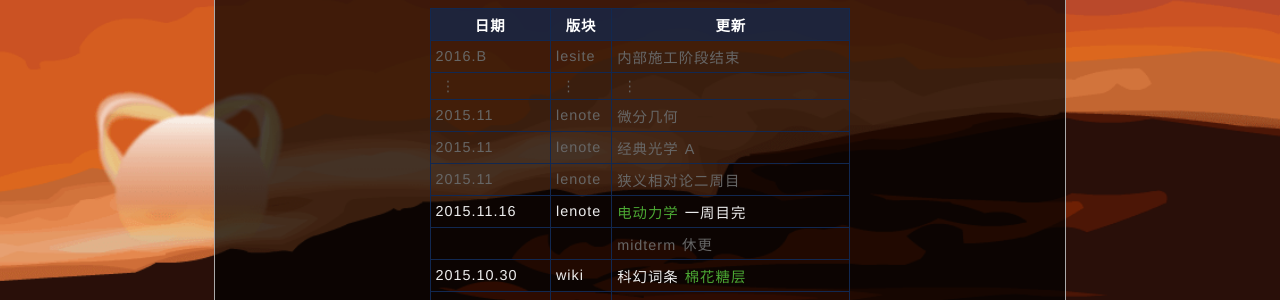
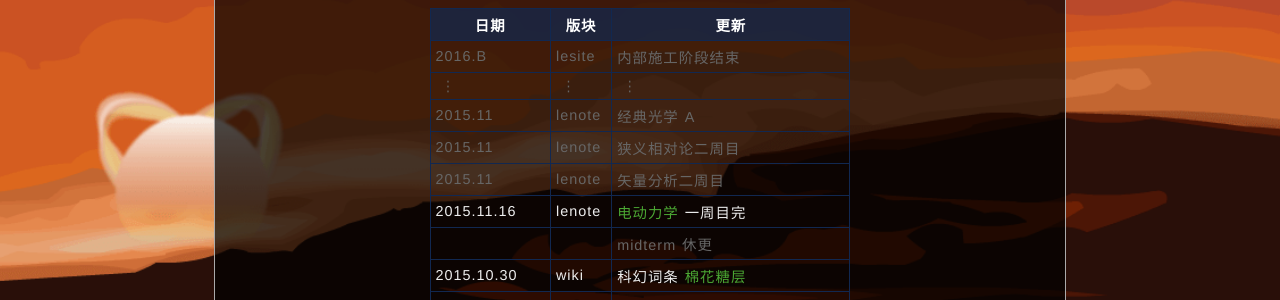
Before and after one commit to LePtC/LePtC.github.io, a Jekyll site: the page built from index.html, in a window 1280 px wide and 900 px high, scrolled down 1319 px. Shown: the part 151-451 px from the top of the window. Built offline with Jekyll 4.4.1, drawn with Linux system fonts in a browser that asks for light colours; Markdown is read by kramdown in place of the engine named in the settings; formulas are drawn with MathJax 3; comment, search, counter and statistics services are not loaded.

Commit message:
update index

```diff
--- a/index.html
+++ b/index.html
@@ -125,17 +125,17 @@ title: LePtC
 <tr style="color:#666">
   <td>2015.11</td>
   <td>lenote</td>
-  <td>微分几何</td>
-</tr>
-<tr style="color:#666">
-  <td>2015.11</td>
-  <td>lenote</td>
   <td>经典光学 A</td>
 </tr>
 <tr style="color:#666">
   <td>2015.11</td>
   <td>lenote</td>
   <td>狭义相对论二周目</td>
+</tr>
+<tr style="color:#666">
+  <td>2015.11</td>
+  <td>lenote</td>
+  <td>矢量分析二周目</td>
 </tr>
 
 <tr>
```
